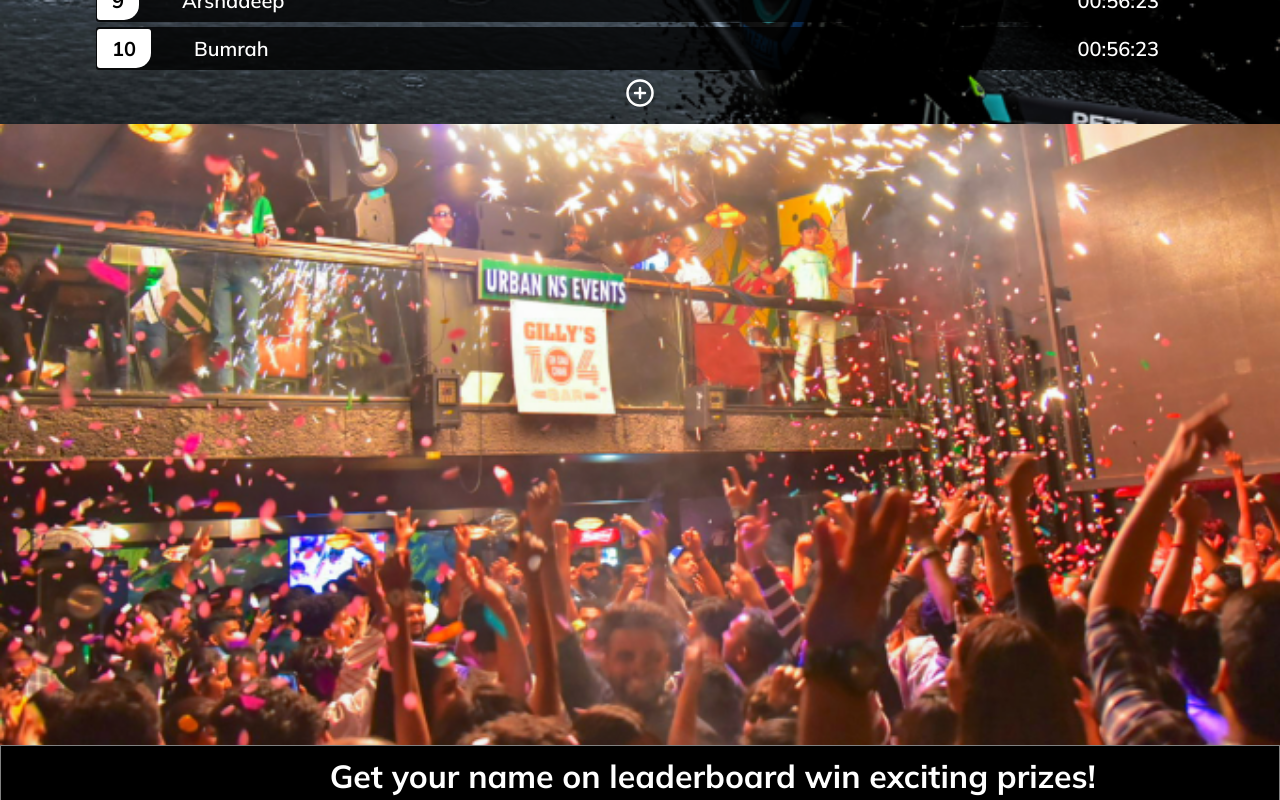
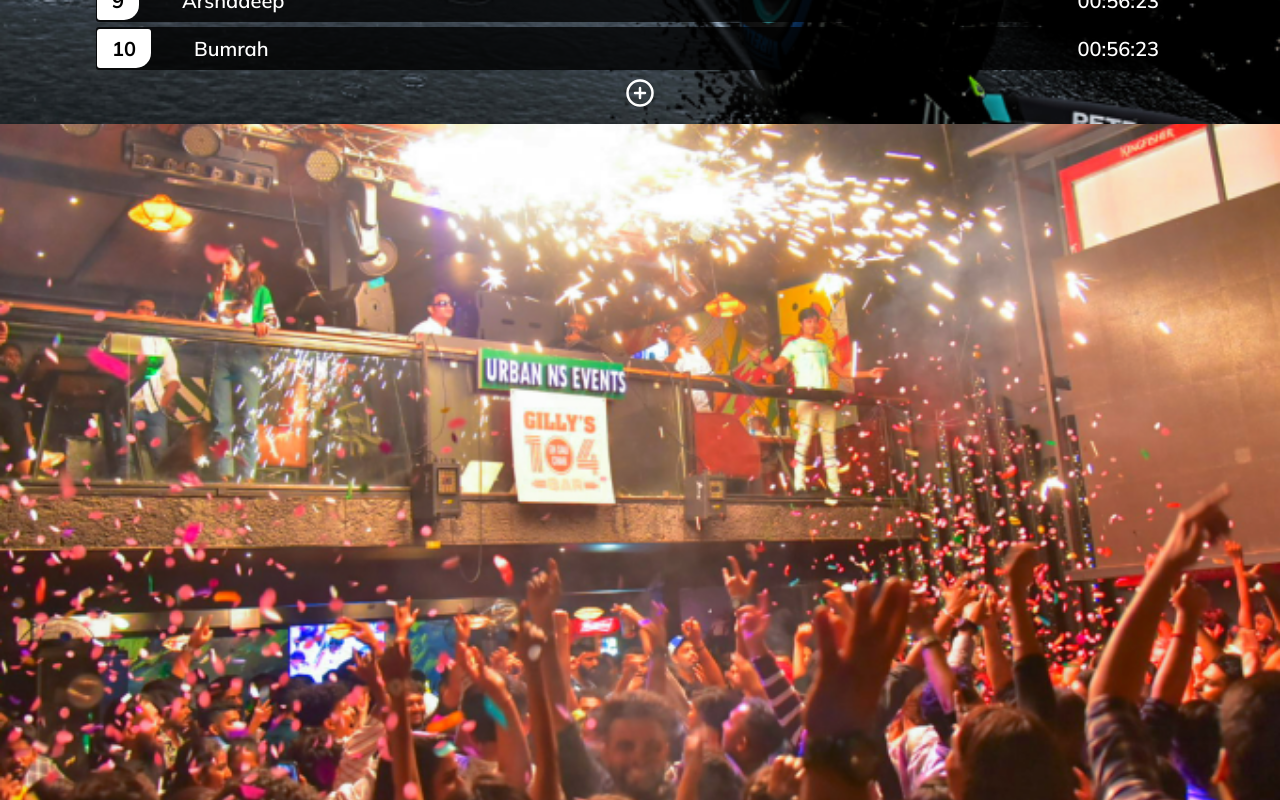
Before and after one commit to Rakeshvanam6868/leaderboard-Project, a React (Vite) app: page / in a window 1280 px wide. Shown: the part 620-1420 px from the top of the page. Built offline with nearby package versions, Linux system fonts and the light colour scheme.

Commit message:
Update imageMove.css

```diff
--- a/src/styles/imageMove.css
+++ b/src/styles/imageMove.css
@@ -1,15 +1,11 @@
 .image-scroll {
-  width: 100%;
-  position: relative;
-  overflow: hidden;
-  padding-bottom: 48.5%; /* Aspect ratio 16:9 (e.g., 9 / 16 * 100%) */
+  display: flex;
+  max-height: 100vh;
 }
 
-.image-scroll img {
-  position: absolute;
-  top: 0;
-  left: 0;
+.image-scroll > img {
+  display: block;
   width: 100%;
-  height: 100%;
+  max-width: 100%;
   object-fit: cover;
 }
```
